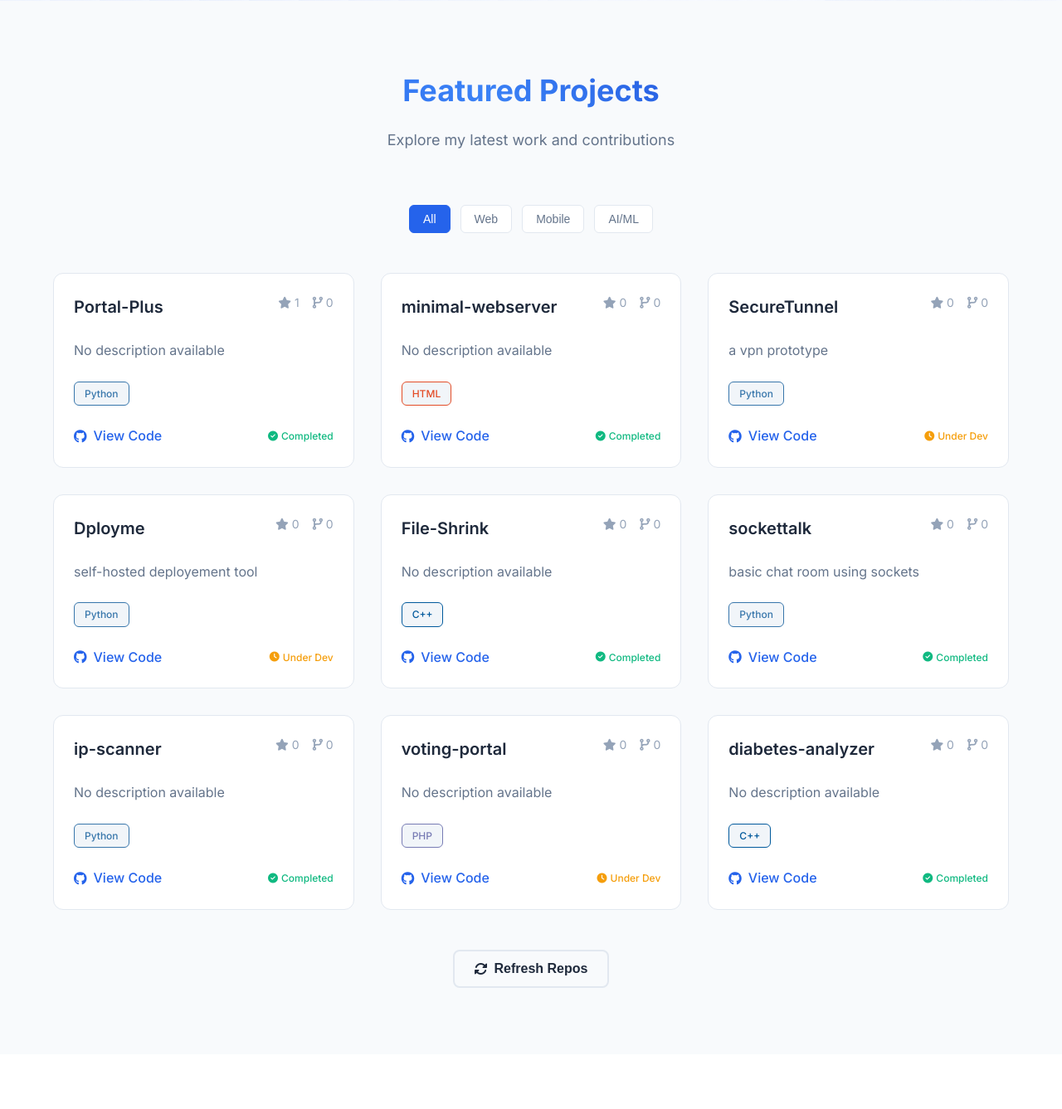
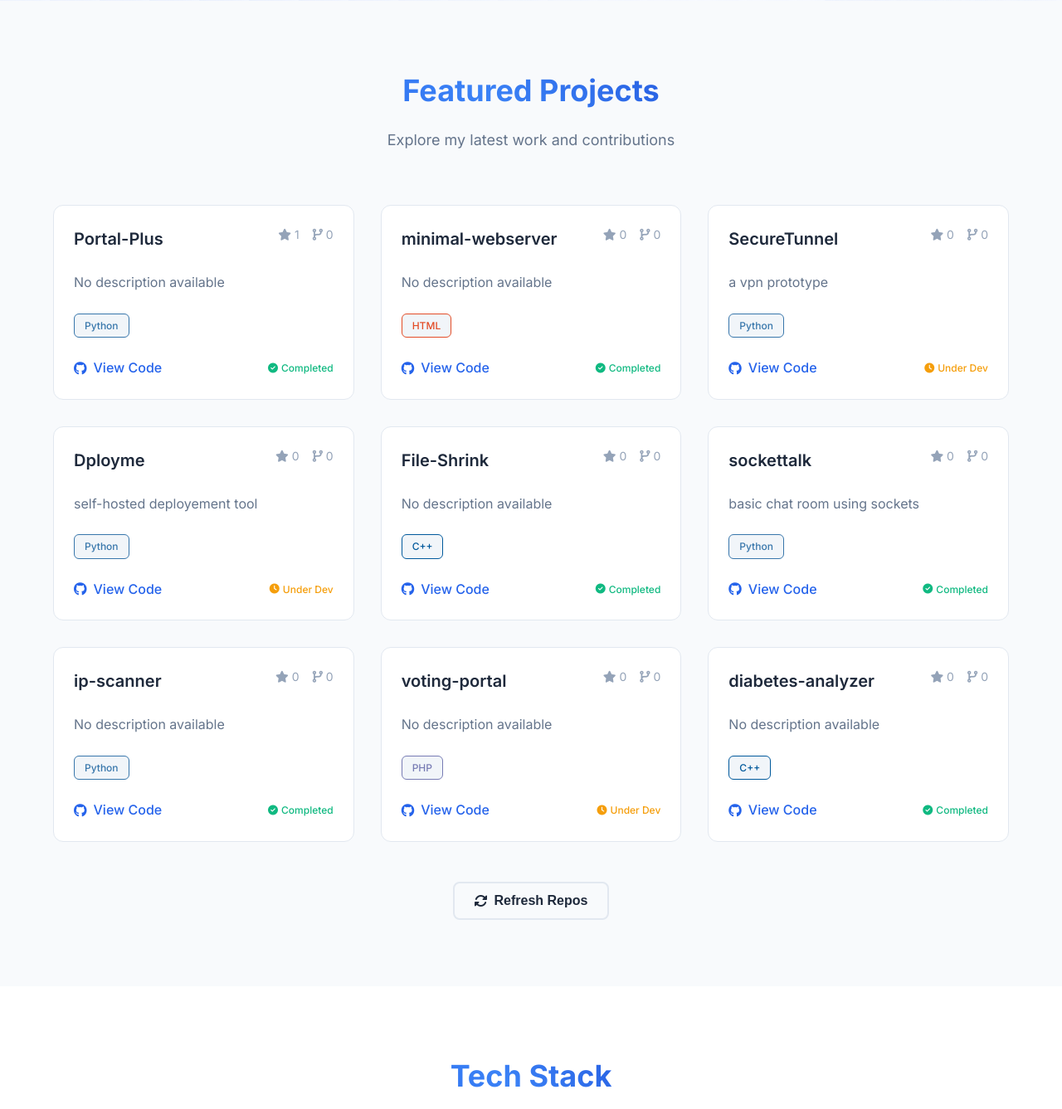
Before and after one commit to JatinNirwann/portfolio, a Flask app: page / in a window 1280 px wide. Shown: the part 799-2136 px from the top of the page at 83% size. Run offline with Flask 3, Linux system fonts and the light colour scheme.

Commit message:
final ig

```diff
--- a/static/css/styles.css
+++ b/static/css/styles.css
@@ -463,33 +463,6 @@ section {
 
 .projects {
     background-color: var(--background-gray);
-}
-
-.projects-filter {
-    display: flex;
-    justify-content: center;
-    gap: var(--spacing-3);
-    margin-bottom: var(--spacing-12);
-    flex-wrap: wrap;
-}
-
-.filter-btn {
-    padding: var(--spacing-2) var(--spacing-4);
-    background-color: var(--background-white);
-    color: var(--text-secondary);
-    border: 1px solid var(--border-color);
-    border-radius: 6px;
-    cursor: pointer;
-    transition: var(--transition-base);
-    font-weight: 500;
-    font-size: var(--font-size-sm);
-}
-
-.filter-btn.active,
-.filter-btn:hover {
-    background-color: var(--primary-color);
-    color: white;
-    border-color: var(--primary-color);
 }
 
 .projects-grid {
@@ -1033,15 +1006,6 @@ section {
         max-width: 280px;
     }
 
-    .projects-filter {
-        gap: var(--spacing-2);
-    }
-
-    .filter-btn {
-        flex: 1;
-        min-width: 80px;
-    }
-
     .skills-list {
         grid-template-columns: repeat(auto-fit, minmax(100px, 1fr));
     }
--- a/static/js/script.js
+++ b/static/js/script.js
@@ -28,15 +28,6 @@ class PortfolioApp {
                 });
             });
         }
-
-        const filterButtons = document.querySelectorAll('.filter-btn');
-        filterButtons.forEach(btn => {
-            btn.addEventListener('click', (e) => {
-                filterButtons.forEach(b => b.classList.remove('active'));
-                e.target.classList.add('active');
-                this.filterProjects(e.target.dataset.filter);
-            });
-        });
 
         const refreshButton = document.getElementById('refresh-repos-btn');
         if (refreshButton) {
@@ -177,10 +168,9 @@ class PortfolioApp {
         const status = repo.status || 'completed';
         const statusIcon = status === 'completed' ? 'fas fa-check-circle' : 'fas fa-clock';
         const statusColor = status === 'completed' ? '#10b981' : '#f59e0b';
-        const category = this.categorizeProject(repo.language, repo.topics);
 
         return `
-            <div class="project-card" data-category="${category}">
+            <div class="project-card">
                 <div class="project-header">
                     <h3 class="project-title">${repo.name}</h3>
                     <div class="project-stats">
@@ -209,37 +199,6 @@ class PortfolioApp {
                 </div>
             </div>
         `;
-    }
-
-    categorizeProject(language, topics) {
-        const webTechnologies = ['javascript', 'typescript', 'html', 'css', 'react', 'vue', 'angular', 'web', 'frontend', 'backend'];
-        const mobileTechnologies = ['react-native', 'flutter', 'swift', 'kotlin', 'android', 'ios', 'mobile'];
-        const aiTechnologies = ['python', 'machine-learning', 'ai', 'tensorflow', 'pytorch', 'data-science', 'ml'];
-
-        const allTech = [language?.toLowerCase(), ...topics.map(t => t.toLowerCase())].filter(Boolean);
-
-        if (allTech.some(tech => aiTechnologies.includes(tech))) return 'ai';
-        if (allTech.some(tech => mobileTechnologies.includes(tech))) return 'mobile';
-        if (allTech.some(tech => webTechnologies.includes(tech))) return 'web';
-
-        return 'other';
-    }
-
-    filterProjects(filter) {
-        const projectCards = document.querySelectorAll('.project-card');
-
-        projectCards.forEach(card => {
-            const category = card.dataset.category;
-            const shouldShow = filter === 'all' || category === filter;
-
-            if (shouldShow) {
-                card.style.display = 'block';
-                setTimeout(() => card.classList.add('fade-in'), 50);
-            } else {
-                card.style.display = 'none';
-                card.classList.remove('fade-in');
-            }
-        });
     }
 
     showProjectError(message) {
--- a/templates/index.html
+++ b/templates/index.html
@@ -93,13 +93,6 @@
             <div class="section-header">
                 <h2 class="section-title gradient-text">Featured Projects</h2>
                 <p class="section-subtitle">Explore my latest work and contributions</p>
-            </div>
-
-            <div class="projects-filter">
-                <button class="filter-btn active" data-filter="all">All</button>
-                <button class="filter-btn" data-filter="web">Web</button>
-                <button class="filter-btn" data-filter="mobile">Mobile</button>
-                <button class="filter-btn" data-filter="ai">AI/ML</button>
             </div>
 
             <div class="projects-grid" id="projects-grid">
@@ -281,13 +274,8 @@
     <footer class="footer">
         <div class="container">
             <div class="footer-content">
-                <p>&copy; 2025 Jatin Nirwan. Built with 💜 using Flask & modern web technologies.</p>
-                <div class="footer-links">
-                    <a href="#home">Home</a>
-                    <a href="#projects">Projects</a>
-                    <a href="#skills">Skills</a>
-                    <a href="#contact">Contact</a>
-                </div>
+                <p>&copy; 2025 Jatin Nirwan.</p>
+                <p>Designed & Developed by Jatin Nirwan</p>
             </div>
         </div>
     </footer>
```
Also changed, not shown: README.md.
